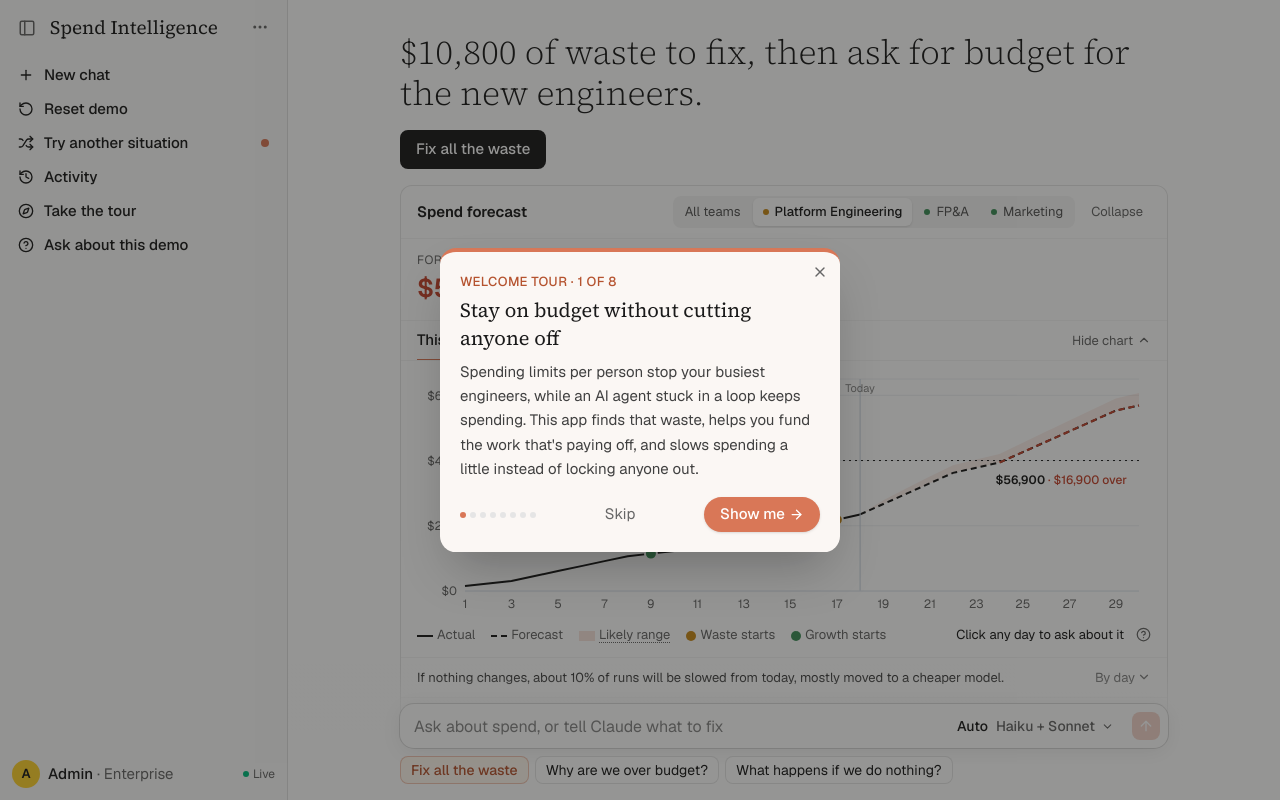
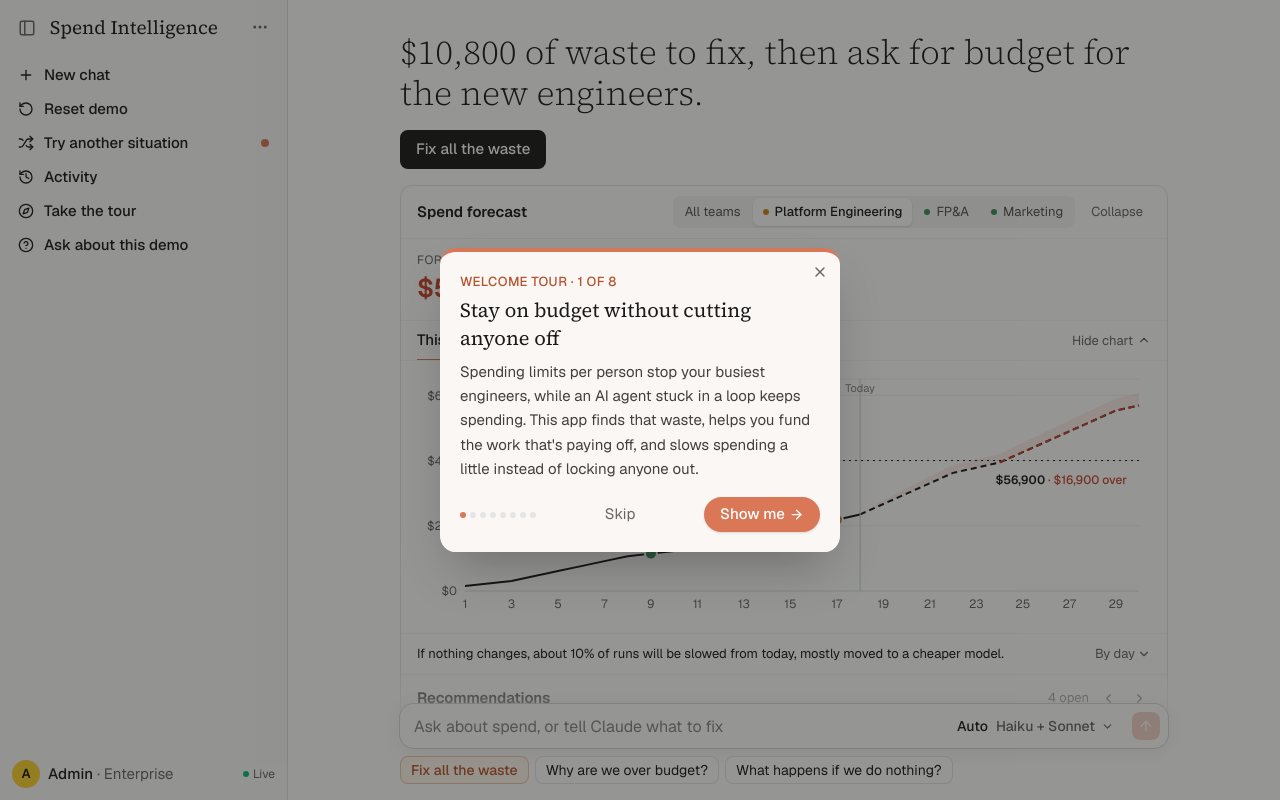
Before and after one commit to allanlivingston/demo-spend-intel, a Next.js app: page / in a window 1280 px wide. Built offline with nearby package versions, Linux system fonts and the light colour scheme.

Commit message:
Delete the chart legend; a caption shows only on its own dot
Co-Authored-By: Claude Opus 5.5 <noreply@anthropic.com>

```diff
--- a/src/app/globals.css
+++ b/src/app/globals.css
@@ -59,10 +59,7 @@ body {
   .settle-in, .check-draw path, .check-draw polyline { animation: none; }
 }
 
-/* Chart marker labels: hidden until the pointer is over the chart (or it has focus), or their dot is hovered or
-   tapped, or a change just fixed their cause. Touch screens have no hover: only a tap shows one. */
+/* Chart marker labels: hidden until their dot is hovered or tapped, or a change just fixed their cause. */
 .ev-label { opacity: 0; transition: opacity 200ms; }
 .ev-label.ev-on { opacity: 1; }
-.group\/chart:focus-within .ev-label { opacity: 1; }
-@media (hover: hover) { .group\/chart:hover .ev-label { opacity: 1; } }
 @media (prefers-reduced-motion: reduce) { .ev-label { transition: none; } }
--- a/src/components/PacingChart.tsx
+++ b/src/components/PacingChart.tsx
@@ -1,11 +1,11 @@
 "use client";
 import { useEffect, useRef, useState } from "react";
-import { ChevronDown, CircleHelp } from "lucide-react";
+import { ChevronDown } from "lucide-react";
 import { Area, Bar, BarChart, Cell, CartesianGrid, ComposedChart, Line, ReferenceDot, ReferenceLine, ResponsiveContainer, Tooltip, usePlotArea, useXAxisScale, useYAxisScale, XAxis, YAxis, ZIndexLayer } from "recharts";
 import { DAYS, dayInfo, driverEffects, forecast, GROUP_IDS, monthStrip, pacing, TODAY, usd100, type GroupId } from "@/engine";
 import { useStore, type Snapshot } from "@/state/store";
-import { cx, PHONE, Term, TERMS, usd, usdK, useMedia } from "./ui";
-import { markUsed, useNew } from "./NewDot";
+import { cx, PHONE, usd, usdK, useMedia } from "./ui";
+import { markUsed } from "./NewDot";
 import { useJustNow, useRoll } from "./motion";
 
 /** The live chart's last axis top, so a team switch can glide the scale from it (the chart may remount). */
@@ -16,8 +16,6 @@ const TEAM_MS = 360;
 
 /** Chart readouts round to $100, like the rest of the app. */
 
-const FORMULA =
-  "Likely landing = spend to date + remaining days at each driver's daily rate, shaped by the team's weekly pattern, plus active drivers, minus applied fixes. The shaded band runs to a high case, which widens as more spend comes from autonomous agents.";
 
 /**
  * The month's spend curve. Clicking any day asks Claude what happened (or is forecast) that day.
@@ -35,7 +33,6 @@ function evenTicks(top: number) {
 export function PacingChart({ onDay, snap }: { onDay?: (question: string, context: string) => void; snap?: Snapshot }) {
   const store = useStore();
   const phone = useMedia(PHONE);
-  const daySeen = useNew((s) => s.seen.includes("chart-day"));
   const { advanced, dailyOpen, setDailyOpen } = store;
   const demo = snap?.demo ?? store.demo;
   const group = snap?.group ?? store.group;
@@ -237,31 +234,7 @@ export function PacingChart({ onDay, snap }: { onDay?: (question: string, contex
           </ComposedChart>
         </ResponsiveContainer>
       </div>
-      {/* The legend shows while the pointer is over the chart (or it has focus); touch screens always show it. */}
-      <div className="flex flex-wrap gap-x-4 gap-y-1 px-4 pb-3 pt-1 text-[13px] text-muted opacity-0 transition-opacity duration-200 group-hover/chart:opacity-100 group-focus-within/chart:opacity-100 [@media(hover:none)]:opacity-100">
-        <span><span className="mr-1 inline-block h-0.5 w-4 bg-ink align-middle" />Actual</span>
-        <span><span className="mr-1 inline-block w-4 border-t-2 border-dashed border-ink align-middle" />{advanced ? "No limits, from day 1" : "Forecast"}</span>
-        {advanced && anyHeld && <span><span className="mr-1 inline-block w-4 border-t-2 border-dotted align-middle" style={{ borderColor: "#D97757" }} />Spend with pacing and caps</span>}
-        <span><span className="mr-1 inline-block h-2.5 w-4 bg-accent/20 align-middle" /><Term def={TERMS.likely}>Likely range</Term></span>
-        {advanced && <span><span className="mr-1 inline-block h-px w-4 bg-accent align-middle" />Pacing plan</span>}
-        {/* Only the markers this chart shows. */}
-        {markers.some((d) => d.kind === "waste" && !fixedState(d.id)) && <span><span className="mr-1 inline-block h-2.5 w-2.5 rounded-full bg-warn align-middle" />Waste starts</span>}
-        {markers.some((d) => d.kind !== "waste" && !fixedState(d.id)) && <span><span className="mr-1 inline-block h-2.5 w-2.5 rounded-full bg-ok align-middle" />Growth starts</span>}
-        {showSaved && <span><span className="mr-1 inline-block h-2.5 w-4 align-middle" style={{ background: "rgba(63,143,90,0.25)" }} />Saved by your changes</span>}
-        {markers.some((d) => fixedState(d.id)) && <span><span className="mr-1 inline-block h-2.5 w-2.5 rounded-full align-middle" style={{ background: "#B8B8B8" }} />Fixed or sent to owner</span>}
-        {Object.keys(blockDays).length > 0 && <span><span className="mr-1 inline-block h-2.5 w-2.5 rounded-full bg-bad align-middle" />People with runs first held</span>}
-        {/* The note and the ? stay together on the right, so neither wraps onto a line of its own. */}
-        <span className="ml-auto inline-flex items-center gap-3 whitespace-nowrap">
-          {onDay && (
-            <span className="inline-flex items-center gap-1.5 text-ink">
-              <span className={daySeen ? "text-muted" : undefined}>Click any day to ask about it</span>
-            </span>
-          )}
-          <button type="button" className="inline-flex cursor-help items-center text-muted hover:text-ink" title={FORMULA} aria-label={`How is this calculated? ${FORMULA}`}>
-            <CircleHelp size={15} />
-          </button>
-        </span>
-      </div>
+      <div className="h-3" />
       {anyHeld && <DailySummary data={stripDays} pace={pacing(demo, group)} open={!!dailyOpen} onToggle={() => setDailyOpen(!dailyOpen)} />}
       {anyHeld && dailyOpen && <DailyStrip data={stripDays} />}
     </div>
```
Also changed, not shown: 1 other file (tests, documents, lock files or other folders).
